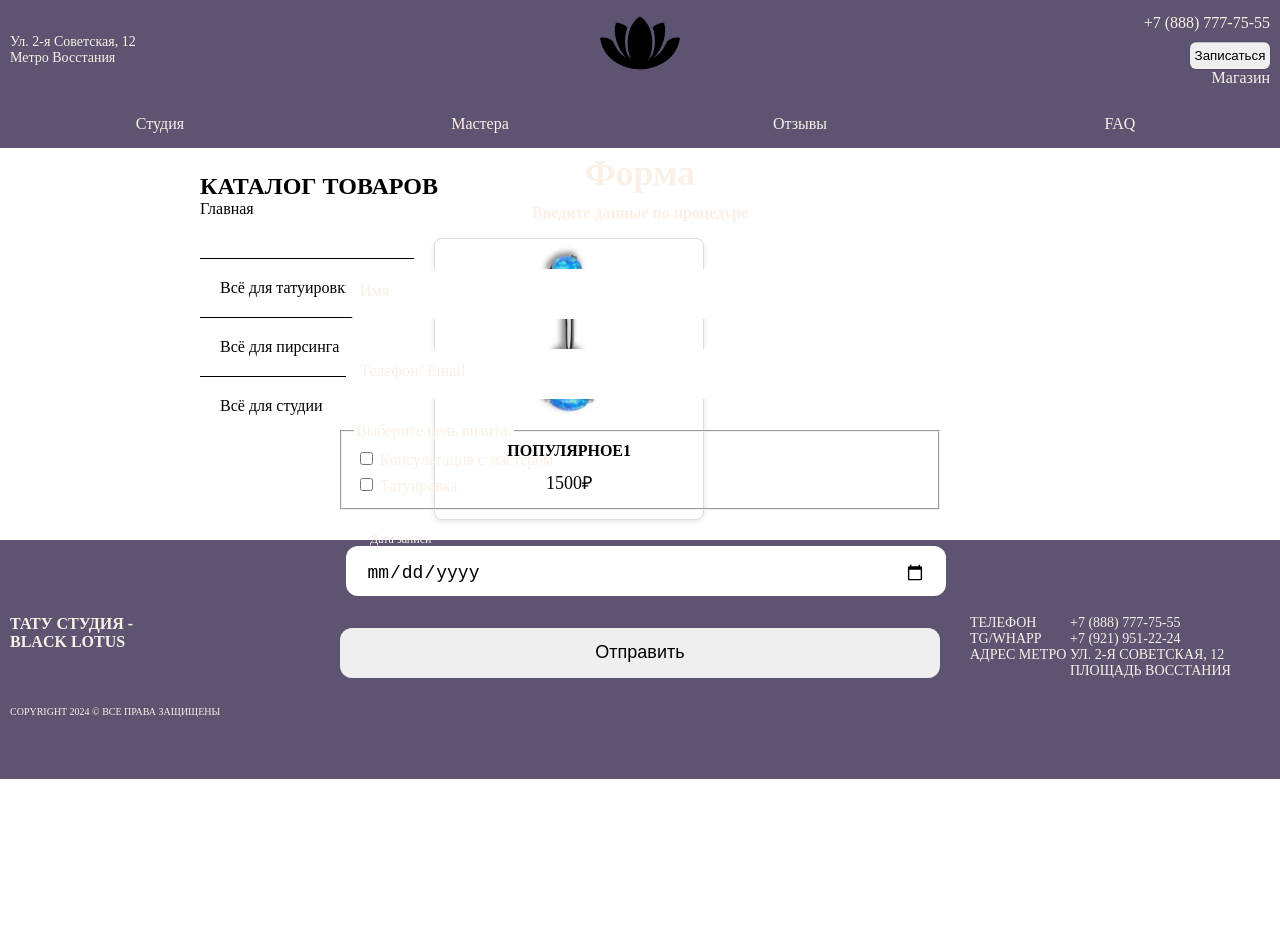
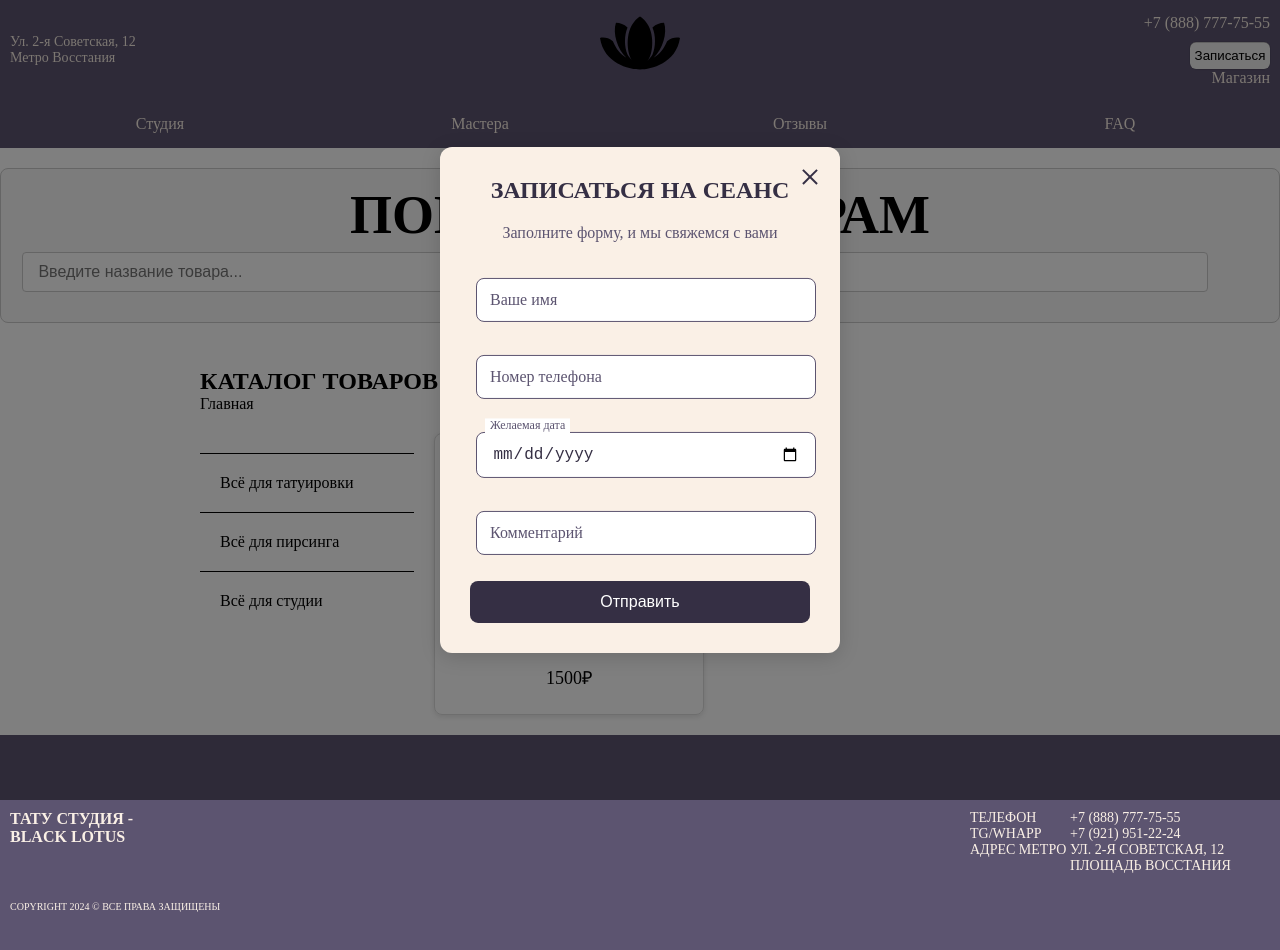
Before and after one commit to julik04/julik04.github.io, a React (Create React App) app: page /shopMain in a window 1280 px wide. Both pictures are taken after a click on the button "Записаться". Shown: the top 950 px of the page. Before the commit the page ends 800 px from the top, so only its background shows below. Built offline with nearby package versions, Linux system fonts and the light colour scheme; a web font is replaced by a local one.

Commit message:
productsearch

```diff
--- a/src/App.css
+++ b/src/App.css
@@ -488,144 +488,170 @@ h5.black_lotus {
   height: 100vh;
   width: 100vw;
   position: fixed;
-  box-sizing: border-box;
-  padding: 20px;
-  width: 320px;
   top: 0;
   left: 0;
-  opacity: 0;
-  pointer-events: none;
-  transition: 0.5s;
   display: flex;
   justify-content: center;
   align-items: center;
+  background-color: rgba(0, 0, 0, 0.5);
+  opacity: 0;
+  pointer-events: none;
+  transition: opacity 0.3s ease;
+  z-index: 1000;
+  overflow-y: auto;
 }
 
 .form.active {
-  width: 100vw;
   opacity: 1;
   pointer-events: all;
-  text-align: center;
-  display: flex;
-  justify-content: center;
-  align-items: center;
 }
 
 .form_content {
-  padding: 20px;
+  position: fixed;
+  top: 50%;
+  left: 50%;
+  transform: translate(-50%, -50%) scale(0.5);
+  padding: 30px;
   border-radius: 12px;
-  transform: scale(0.5);
-  transition: 0.4s all;
-  width: 50vw;
+  background-color: var(--text-white);
+  width: 400px;
+  max-width: 90vw;
+  transition: transform 0.3s ease;
+  box-shadow: 0 4px 20px rgba(0, 0, 0, 0.15);
 }
 
 .form_content.active {
-  transform: scale(1);
+  transform: translate(-50%, -50%) scale(1);
+}
+
+.form_close {
+  position: absolute;
+  top: 15px;
+  right: 15px;
+  width: 30px;
+  height: 30px;
+  border: none;
+  background: none;
+  cursor: pointer;
+  display: flex;
+  align-items: center;
+  justify-content: center;
+  color: var(--text-darkpurple);
+  transition: color 0.3s ease;
+}
+
+.form_close:hover {
+  color: var(--text-purple);
+}
+
+.form_close::before,
+.form_close::after {
+  content: "";
+  position: absolute;
+  width: 20px;
+  height: 2px;
+  background-color: currentColor;
+}
+
+.form_close::before {
+  transform: rotate(45deg);
+}
+
+.form_close::after {
+  transform: rotate(-45deg);
 }
 
 .title {
-  font-size: 36px;
+  font-size: 24px;
   font-weight: 600;
-  margin-top: 30px;
+  margin-bottom: 20px;
   text-align: center;
+  color: var(--text-darkpurple);
 }
 
 .subtitle {
   font-size: 16px;
-  font-weight: 600;
-  margin-top: 10px;
+  color: var(--text-purple);
+  margin-bottom: 30px;
   text-align: center;
 }
 
 .input-container {
-  height: 50px;
   position: relative;
-  width: 100%;
-}
-
-.ic1 {
-  margin-top: 40px;
-}
-
-.ic2 {
-  margin-top: 30px;
-}
-
-.checkboxing {
-  text-align: left;
-}
-
-.ic3 {
-  margin: 30px 0 30px;
-  height: fit-content;
+  margin-bottom: 20px;
 }
 
 .input {
-  border-radius: 12px;
-  border: 0;
-  box-sizing: border-box;
-  font-size: 18px;
-  height: 100%;
-  outline: 0;
-  padding: 4px 20px 0;
   width: 100%;
+  padding: 12px 15px;
+  border: 1px solid var(--text-lightpurple);
+  border-radius: 8px;
+  font-size: 16px;
+  color: var(--text-darkpurple);
+  background-color: white;
+  transition: border-color 0.3s ease;
 }
 
-.cut {
-  border-radius: 10px;
-  height: 20px;
-  left: 20px;
-  position: absolute;
-  top: -20px;
-  transform: translateY(0);
-  transition: transform 200ms;
-  width: 110px;
-}
-
-.cut-short {
-  width: 50px;
-}
-
-.input:focus ~ .cut,
-.input:not(:placeholder-shown) ~ .cut {
-  transform: translateY(8px);
+.input:focus {
+  outline: none;
+  border-color: var(--text-purple);
 }
 
 .placeholder {
-  left: 20px;
+  position: absolute;
+  left: 15px;
+  top: 50%;
+  transform: translateY(-50%);
+  color: var(--text-lightpurple);
+  transition: all 0.3s ease;
   pointer-events: none;
-  position: absolute;
-  transform-origin: 0 50%;
-  transition: transform 200ms, color 200ms;
-  top: 20px;
+  background-color: white;
+  padding: 0 5px;
 }
 
 .input:focus ~ .placeholder,
 .input:not(:placeholder-shown) ~ .placeholder {
-  transform: translateY(-30px) translateX(10px) scale(0.75);
+  top: 0;
+  font-size: 12px;
+  color: var(--text-purple);
 }
 
-/* .input:not(:placeholder-shown) ~ .placeholder {
+.submit {
+  width: 100%;
+  padding: 12px;
+  border: none;
+  border-radius: 8px;
+  background-color: var(--text-darkpurple);
+  color: white;
+  font-size: 16px;
+  font-weight: 500;
+  cursor: pointer;
+  transition: background-color 0.3s ease;
 }
 
-.input:focus ~ .placeholder {
-} */
-
-.submit {
-  border-radius: 12px;
-  border: 0;
-  box-sizing: border-box;
-  cursor: pointer;
-  font-size: 18px;
-  height: 50px;
-  margin-top: 38px;
-  outline: 0;
-  text-align: center;
-  width: 100%;
+.submit:hover {
+  background-color: var(--text-purple);
 }
 
-/* .submit:active {
-} */
+@media screen and (max-width: 480px) {
+  .form_content {
+    padding: 20px;
+    width: 90vw;
+  }
+
+  .title {
+    font-size: 20px;
+  }
+
+  .subtitle {
+    font-size: 14px;
+  }
+
+  .input {
+    font-size: 14px;
+    padding: 10px 12px;
+  }
+}
 
 input {
   margin: 0.4rem;
@@ -1099,3 +1125,37 @@ p {
 }
 
 /* --- Остальные стили проекта ниже --- */
+
+/* Добавляем стили для мобильных устройств */
+@media screen and (max-height: 600px) {
+  .form {
+    align-items: flex-start;
+    padding: 20px 0;
+  }
+
+  .form_content {
+    position: relative;
+    margin: 20px auto;
+    transform: translate(-50%, 0) scale(0.5);
+  }
+
+  .form_content.active {
+    transform: translate(-50%, 0) scale(1);
+  }
+}
+
+.input-error {
+  border-color: #ff4444 !important;
+}
+
+.error-message {
+  color: #ff4444;
+  font-size: 12px;
+  margin-top: 4px;
+  display: block;
+}
+
+.submit.submitting {
+  opacity: 0.7;
+  cursor: not-allowed;
+}
--- a/src/App.js
+++ b/src/App.js
@@ -13,6 +13,7 @@ import FAQ from "./components/FAQ";
 import Form from "./components/Form";
 import ShopMain from "./components/ShopPage/ShopMainPage";
 import TestIndex from "./components/TestIndex";
+import ProductSearch from "./components/ProductSearch.js";
 
 export function MainPage() {
   return (
@@ -94,6 +95,7 @@ export function ShopMainPage() {
     <>
       <Header />
       <main>
+        <ProductSearch />
         <ShopMain />
       </main>
       <Footer />
--- a/src/components/Form.js
+++ b/src/components/Form.js
@@ -1,89 +1,162 @@
 import "../App.css";
-import React from "react";
-import { useState } from "react";
+import React, { useState } from "react";
 
 const Form = ({ active, setActive }) => {
-  const [firstName, setFirstName] = useState("");
-  const [phoneOrEmail, setPhoneOrEmail] = useState("");
+  const [formData, setFormData] = useState({
+    name: "",
+    phone: "",
+    date: "",
+    comment: "",
+  });
 
-  function validateForm() {
-    if (firstName.length === 0) {
-      alert("Имя не может быть пустым");
-      return;
+  const [errors, setErrors] = useState({});
+  const [isSubmitting, setIsSubmitting] = useState(false);
+
+  const validateField = (name, value) => {
+    switch (name) {
+      case "name":
+        if (!value.trim()) return "Имя обязательно для заполнения";
+        if (value.length < 2) return "Имя должно содержать минимум 2 символа";
+        return "";
+      case "phone":
+        if (!value.trim()) return "Телефон обязателен для заполнения";
+        if (
+          !/^(\+7|7|8)?[\s\-]?\(?[489][0-9]{2}\)?[\s\-]?[0-9]{3}[\s\-]?[0-9]{2}[\s\-]?[0-9]{2}$/.test(
+            value
+          )
+        ) {
+          return "Введите корректный номер телефона";
         }
-    if (phoneOrEmail.length === 0) {
-      alert("Почта или телефон не могут быть пустыми");
-      return;
+        return "";
+      case "date":
+        if (!value.trim()) return "Дата обязательна для заполнения";
+        const selectedDate = new Date(value);
+        const today = new Date();
+        if (selectedDate < today) return "Дата не может быть в прошлом";
+        return "";
+      default:
+        return "";
     }
-    alert("С вами свяжутся в течение часа");
+  };
+
+  const handleChange = (e) => {
+    const { name, value } = e.target;
+    setFormData((prev) => ({
+      ...prev,
+      [name]: value,
+    }));
+
+    const error = validateField(name, value);
+    setErrors((prev) => ({
+      ...prev,
+      [name]: error,
+    }));
+  };
+
+  const handleSubmit = (e) => {
+    e.preventDefault();
+    setIsSubmitting(true);
+
+    // Валидация всех полей
+    const newErrors = {};
+    Object.keys(formData).forEach((key) => {
+      const error = validateField(key, formData[key]);
+      if (error) newErrors[key] = error;
+    });
+
+    setErrors(newErrors);
+
+    if (Object.keys(newErrors).length === 0) {
+      // Здесь можно добавить отправку данных на сервер
+      alert("Спасибо! Мы свяжемся с вами в ближайшее время.");
+      setActive(false);
+      setFormData({
+        name: "",
+        phone: "",
+        date: "",
+        comment: "",
+      });
     }
 
+    setIsSubmitting(false);
+  };
+
   return (
-    <div
-      className={active ? "form active" : "form"}
+    <div className={`form ${active ? "active" : ""}`}>
+      <div className={`form_content ${active ? "active" : ""}`}>
+        <button
+          className="form_close"
           onClick={() => setActive(false)}
-    >
-      <div
-        className={active ? "form_content active" : "form_content"}
-        onClick={(e) => e.stopPropagation()}
-      >
-        <div className="title">Форма</div>
-        <div className="subtitle">Введите данные по процедуре</div>
-        <div className="input-container ic1">
+        ></button>
+        <h2 className="title">Записаться на сеанс</h2>
+        <p className="subtitle">Заполните форму, и мы свяжемся с вами</p>
+
+        <form onSubmit={handleSubmit}>
+          <div className="input-container">
             <input
-            id="firstname"
+              type="text"
+              name="name"
+              className={`input ${errors.name ? "input-error" : ""}`}
+              placeholder=" "
+              value={formData.name}
+              onChange={handleChange}
+            />
+            <span className="placeholder">Ваше имя</span>
+            {errors.name && (
+              <span className="error-message">{errors.name}</span>
+            )}
+          </div>
+
+          <div className="input-container">
+            <input
+              type="tel"
+              name="phone"
+              className={`input ${errors.phone ? "input-error" : ""}`}
+              placeholder=" "
+              value={formData.phone}
+              onChange={handleChange}
+            />
+            <span className="placeholder">Номер телефона</span>
+            {errors.phone && (
+              <span className="error-message">{errors.phone}</span>
+            )}
+          </div>
+
+          <div className="input-container">
+            <input
+              type="date"
+              name="date"
+              className={`input ${errors.date ? "input-error" : ""}`}
+              placeholder=" "
+              value={formData.date}
+              onChange={handleChange}
+            />
+            <span className="placeholder">Желаемая дата</span>
+            {errors.date && (
+              <span className="error-message">{errors.date}</span>
+            )}
+          </div>
+
+          <div className="input-container">
+            <input
+              type="text"
+              name="comment"
               className="input"
-            type="text"
               placeholder=" "
-            onChange={(e) => setFirstName(e.target.value)}
+              value={formData.comment}
+              onChange={handleChange}
             />
-          <div className="cut cut-short"></div>
-          <label for="firstname" className="placeholder">
-            Имя
-          </label>
+            <span className="placeholder">Комментарий</span>
           </div>
-        <div className="input-container ic2">
-          <input
-            id="phoneEmail"
-            className="input"
-            type="text"
-            placeholder=" "
-            onChange={(e) => setPhoneOrEmail(e.target.value)}
-          />
-          <div className="cut"></div>
-          <label for="phoneEmail" className="placeholder">
-            Телефон/ Email
-          </label>
-        </div>
-        <div className="input-container ic3">
-          <fieldset className="checkboxing">
-            <legend>Выберите цель визита:</legend>
-            <div>
-              <input type="checkbox" id="consult" name="consult" />
-              <label for="consult">Консультация с мастером</label>
-            </div>
-            <div>
-              <input type="checkbox" id="tatu" name="tatu" />
-              <label for="tatu">Татуировка</label>
-            </div>
-          </fieldset>
-        </div>
-        <div className="input-container ic2">
-          <input id="date" className="input" type="date" placeholder=" " />
-          <div className="cut"></div>
-          <label for="date" className="placeholder">
-            Дата записи
-          </label>
-        </div>
+
           <button
             type="submit"
-          className="submit"
-          onClick={() => {
-            validateForm();
-          }}
+            className={`submit ${isSubmitting ? "submitting" : ""}`}
+            disabled={isSubmitting}
           >
-          Отправить
+            {isSubmitting ? "Отправка..." : "Отправить"}
           </button>
+        </form>
       </div>
     </div>
   );
--- /dev/null
+++ b/src/components/ProductSearch.js
@@ -0,0 +1,121 @@
+import React, { useState, useMemo } from "react";
+import { Products } from "./Constants/Products"; // <-- Укажи правильный путь к файлу с Products
+import CardProduct from "./ShopPage/CardProduct";
+
+// Вспомогательная функция для получения плоского списка всех товаров
+const getAllProducts = (productsData) => {
+  return Object.values(productsData).flat();
+};
+
+// Стили можно вынести в отдельный CSS/SCSS файл или использовать CSS-in-JS
+const styles = {
+  container: {
+    margin: "20px 0",
+    padding: "15px",
+    border: "1px solid #ccc",
+    borderRadius: "8px",
+    backgroundColor: "#f9f9f9",
+  },
+  input: {
+    width: "95%",
+    padding: "10px 15px",
+    marginBottom: "15px",
+    border: "1px solid #ccc",
+    borderRadius: "4px",
+    fontSize: "1rem",
+  },
+  resultsContainer: {
+    display: "grid",
+    gridTemplateColumns: "repeat(auto-fill, minmax(200px, 1fr))", // Адаптивная сетка
+    gap: "15px",
+    marginTop: "10px",
+  },
+  productCard: {
+    border: "1px solid #eee",
+    borderRadius: "5px",
+    padding: "10px",
+    backgroundColor: "#fff",
+    textAlign: "center",
+    boxShadow: "0 2px 4px rgba(0,0,0,0.1)",
+  },
+  productImage: {
+    maxWidth: "100%",
+    height: "150px", // Фиксированная высота для единообразия
+    objectFit: "contain", // Чтобы изображение помещалось без искажений
+    marginBottom: "10px",
+  },
+  productName: {
+    fontSize: "0.9rem",
+    fontWeight: "bold",
+    marginBottom: "5px",
+    minHeight: "40px", // Чтобы названия разной длины не ломали верстку
+  },
+  productPrice: {
+    fontSize: "1rem",
+    color: "#333",
+  },
+  noResults: {
+    color: "#777",
+    textAlign: "center",
+    padding: "20px",
+  },
+};
+
+const ProductSearch = () => {
+  const [searchTerm, setSearchTerm] = useState("");
+
+  // Получаем плоский список всех товаров один раз
+  const allProducts = useMemo(() => getAllProducts(Products), []);
+
+  // Фильтруем товары на основе поискового запроса
+  // useMemo кэширует результат, пока searchTerm или allProducts не изменятся
+  const filteredProducts = useMemo(() => {
+    const lowerCaseSearchTerm = searchTerm.toLowerCase().trim();
+    if (!lowerCaseSearchTerm) {
+      return []; // Не показываем ничего, если поиск пуст
+      // или return allProducts; // если нужно показывать все товары при пустом поиске
+    }
+    return allProducts.filter((product) =>
+      product.Название.toLowerCase().includes(lowerCaseSearchTerm)
+    );
+  }, [searchTerm, allProducts]);
+
+  const handleInputChange = (event) => {
+    setSearchTerm(event.target.value);
+  };
+
+  return (
+    <div style={styles.container}>
+      <h2>Поиск по товарам</h2>
+      <input
+        type="text"
+        placeholder="Введите название товара..."
+        value={searchTerm}
+        onChange={handleInputChange}
+        style={styles.input}
+      />
+
+      {/* Показываем результаты только если есть ввод */}
+      {searchTerm && (
+        <div style={styles.resultsContainer}>
+          {filteredProducts.length > 0 ? (
+            filteredProducts.map((product, index) => (
+              <CardProduct
+                productInfo={JSON.stringify(product)}
+                price={product.Цена}
+                productSubcategory={"категория"}
+                productIndex={index}
+                title={product.Название}
+                productSRC={product.Изображение}
+              />
+            ))
+          ) : (
+            <p style={styles.noResults}>Ничего не найдено.</p>
+          )}
+        </div>
+      )}
+    </div>
+  );
+};
+
+export default ProductSearch;
```
Lines whose indentation alone changed are shown as unchanged.
